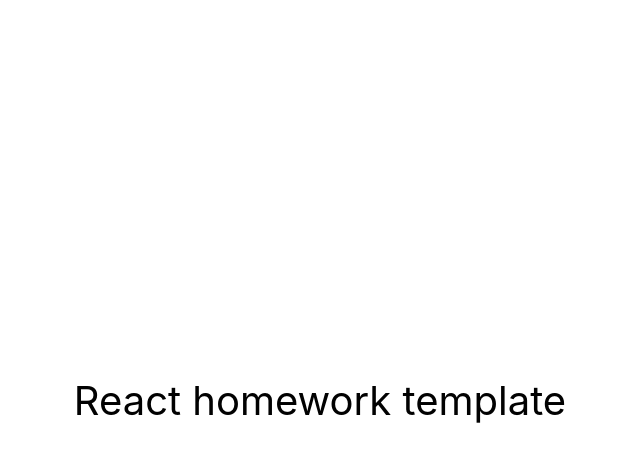
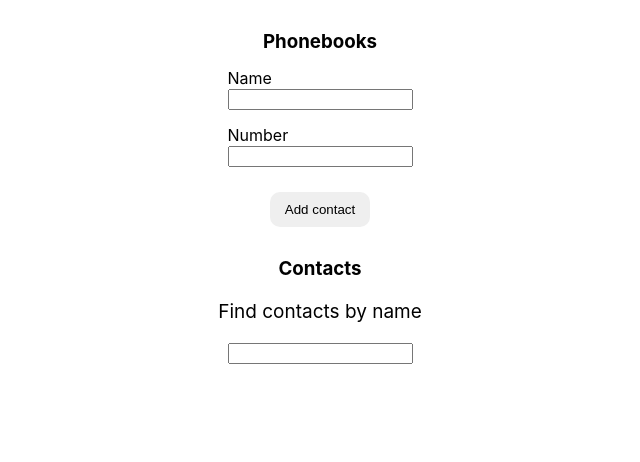
Before and after one commit to Enma04/goit-react-hw-04-phonebook, a React (Create React App) app: page / in a window 1280 px wide. Shown: the top 462 px of the page, without its empty margins (320-960 px from the left). Built offline with nearby package versions, Linux system fonts and the light colour scheme.

Commit message:
Copied from the previously repository

```diff
--- a/src/components/App.jsx
+++ b/src/components/App.jsx
@@ -1,16 +1,104 @@
-export const App = () => {
-  return (
-    <div
-      style={{
-        height: '100vh',
-        display: 'flex',
-        justifyContent: 'center',
-        alignItems: 'center',
-        fontSize: 40,
-        color: '#010101'
-      }}
-    >
-      React homework template
-    </div>
-  );
-};
+import React, { Component } from 'react';
+import css from './App.module.css';
+import { nanoid } from 'nanoid';
+import ContactForm from './ContactForm/ContactForm';
+import Filter from './Filter/Filter';
+import Swal from 'sweetalert2';
+import ContactsList from './ContactsList/ContactsList';
+
+
+export class App extends Component {
+  constructor(props) {
+    super(props);
+    this.state = {
+      contacts: [],
+      filter: "",
+    };
+
+    this.handleDelete = this.handleDelete.bind(this);
+    this.handleSubmit = this.handleSubmit.bind(this);
+    this.handleFilter = this.handleFilter.bind(this);
+    this.setContacts = this.setContacts.bind(this);
+  }
+
+
+  //------------------------------------------------------------------------
+  //------------------- METODOS DE LA CLASE COMPONENT
+  componentDidMount() {
+    if(JSON.parse( localStorage.getItem("contacts")) !== null) {
+      const localeContacts = JSON.parse( localStorage.getItem("contacts") );
+      this.setState(() => ({
+        contacts: [...localeContacts],
+      }));
+    }
+  }
+
+  componentDidUpdate( prevProps, prevState ) {
+    const { contacts, filter } = this.state;
+    if(prevState.contacts !== contacts) {
+      localStorage.setItem("contacts", JSON.stringify( contacts ));
+    }
+    if( (prevState.filter !== filter) && (filter !== "") ) this.setContacts();
+  }
+
+
+  //------------------------------------------------------------------------
+  //------------------- METODOS
+  handleDelete(e) {
+    const name = e.target.parentNode.firstChild.data;
+    this.setState( (prevState) => (
+      {
+        contacts: [...prevState.contacts.filter( item => item.name !== name )],
+      }
+    ));
+    Swal.fire(`${name} eliminado!`);
+  }
+
+  handleSubmit = ({ number, name }) => {
+    const { contacts } = this.state;
+
+    if (contacts.map(item => item.name).includes(name)) {
+      Swal.fire('El contacto ya existe!');
+      return
+    }
+    else if (contacts.map(item => item.number).includes(number)) {
+      Swal.fire('Este numero ya esta agregado!');
+      return
+    }
+
+    const id = "id-" + contacts.length + "-" + nanoid(2);
+    this.setState( prevState => ({
+      contacts: [...prevState.contacts, {id, name, number}],
+    }));
+
+  };
+
+  handleFilter(filter) { this.setState({ filter }); }
+
+  setContacts(){
+    const { contacts, filter } = this.state;
+    const aux = contacts.filter(item =>
+      item.name.toLowerCase().includes(filter.toLowerCase())
+    );
+    if(aux !== "") return aux
+    else return contacts
+  }
+
+  //------------------------------------------------------------------------
+  //------------------- METODO RENDER
+  render() {
+    const contacts = this.setContacts();
+    return (
+      <div className={css.container}>
+        <ContactForm
+          handleSubmit={this.handleSubmit}
+        />
+        <Filter handleFilter={this.handleFilter} />
+        <ContactsList
+          contacts={contacts}
+          handleDelete={this.handleDelete}
+        />
+      </div>
+    );
+  }
+}
--- /dev/null
+++ b/src/components/App.module.css
@@ -0,0 +1,48 @@
+.container {
+    margin: 30px 0;
+    display: flex;
+    flex-direction: column;
+    justify-content: center;
+    align-items: center;
+    font-size: 30;
+    color: #010101;
+}
+
+.contactsForm {
+    display: flex;
+    flex-direction: column;
+    gap: 15px;
+    align-items: center;
+    margin-bottom: 20px;
+}
+
+.contactsH3 {
+    margin: 0;
+}
+
+.contactsBtnSubmit {
+    width: 100px;
+    margin: 10px 0;
+    padding: 10px;
+    border-radius: 10px;
+    border: none;
+}
+
+.contactsBtnSubmit:hover {
+    opacity: 70%;
+    cursor: pointer;
+}
+
+.filterText {
+    font-size: 19px;
+    margin: 20px 0;
+}
+
+.contactList {
+    font-size: 20px;
+    font-family: 'Lucida Sans', 'Lucida Sans Regular', 'Lucida Grande', 'Lucida Sans Unicode', Geneva, Verdana, sans-serif;
+}
+
+.inputFilter {
+    margin-bottom: 20px;
+}
--- /dev/null
+++ b/src/components/ContactForm/ContactForm.jsx
@@ -0,0 +1,77 @@
+import React, { Component } from 'react';
+import css from '../App.module.css';
+
+const INITIAL_STATE = {
+  name: '',
+  number: '',
+};
+
+
+export default class ContactForm extends Component {
+  constructor(props) {
+    super(props);
+
+    this.state = {
+      name: '',
+      number: '',
+    }
+    this.handleReset = this.handleReset.bind(this);
+    this.handleChange = this.handleChange.bind(this);
+    this.OnSubmit = this.OnSubmit.bind(this);
+  }
+
+  handleChange = evt => {
+    const {name, value} = evt.target;
+    this.setState( () => ({
+      [name]: value,
+    }));
+  };
+
+  handleReset = e => {
+    this.setState({ ...INITIAL_STATE });
+    e.target[0].value = '';
+    e.target[1].value = '';
+  };
+
+  OnSubmit(evt) {
+    evt.preventDefault();
+    this.props.handleSubmit( this.state );
+    this.handleReset(evt);
+  }
+
+  render() {
+    return (
+      <form className={css.contactsForm} onSubmit={this.OnSubmit} >
+        <h3 className={css.contactsH3} >Phonebooks</h3>
+        <label htmlFor="">
+          <span>Name</span>
+          <br />
+          <input
+            type="text"
+            name="name"
+            className="inputName"
+            pattern="^[a-zA-Zа-яА-Я]+(([' -][a-zA-Zа-яА-Я ])?[a-zA-Zа-яА-Я]*)*$"
+            title="Name may contain only letters, apostrophe, dash and spaces. For example Adrian, Jacob Mercer, Charles de Batz de Castelmore d'Artagnan"
+            onChange={this.handleChange}
+            required
+          />
+        </label>
+        <label htmlFor="">
+          <span>Number</span>
+          <br />
+          <input
+            type="tel"
+            name="number"
+            pattern="\+?\d{1,4}?[-.\s]?\(?\d{1,3}?\)?[-.\s]?\d{1,4}[-.\s]?\d{1,4}[-.\s]?\d{1,9}"
+            title="Phone number must be digits and can contain spaces, dashes, parentheses and can start with +"
+            onChange={this.handleChange}
+            required
+          />
+        </label>
+        <button className={css.contactsBtnSubmit} type='submit' >
+          Add contact
+        </button>
+      </form>
+    );
+  }
+}
--- /dev/null
+++ b/src/components/ContactsList/ContactsList.jsx
@@ -0,0 +1,18 @@
+import React from "react";
+import css from '../App.module.css';
+
+export default class ContactsList extends React.Component {
+  render() {
+    return(
+      <ul className={css.contactList}>
+        {this.props.contacts.length !== 0 &&
+          this.props.contacts.map(contact => (
+            <li key={contact.id} className={css.contactItem}>
+              {contact.name}: {contact.number}
+              <button onClick={this.props.handleDelete} >Delete</button>
+            </li>
+          ))}
+      </ul>
+    );
+  }
+}
--- /dev/null
+++ b/src/components/Filter/Filter.jsx
@@ -0,0 +1,29 @@
+import React, { Component } from 'react';
+import css from '../App.module.css';
+
+export default class Filter extends Component {
+  constructor(props) {
+    super(props);
+    this.changeFilter = this.changeFilter.bind(this);
+  }
+
+  changeFilter(e) {
+    e.preventDefault();
+    this.props.handleFilter(e.target.value);
+  }
+
+  render() {
+    return (
+      <>
+        <h3 className={css.contactsH3}>Contacts</h3>
+        <span className={css.filterText}>Find contacts by name</span>
+        <input
+          type="text"
+          name="filter"
+          className={css.inputFilter}
+          onChange={this.changeFilter}
+        />
+      </>
+    );
+  }
+}
```
